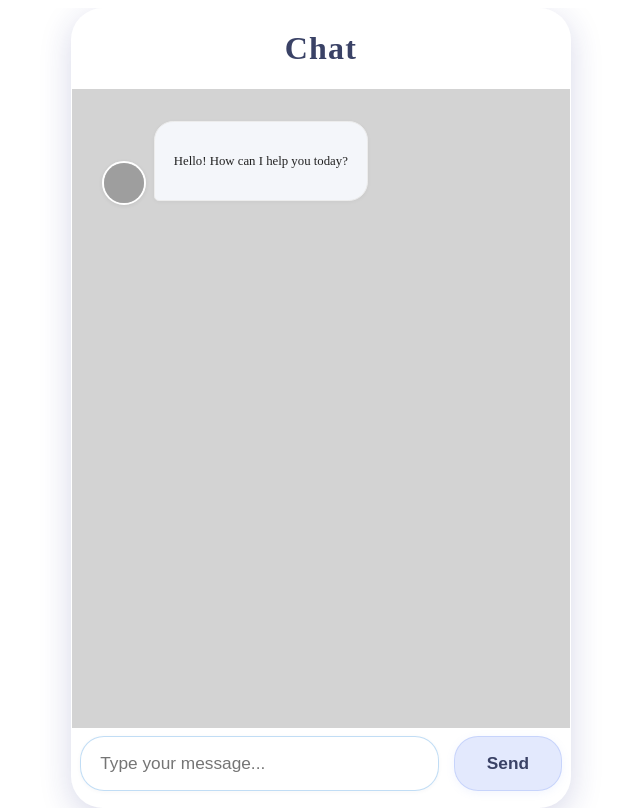
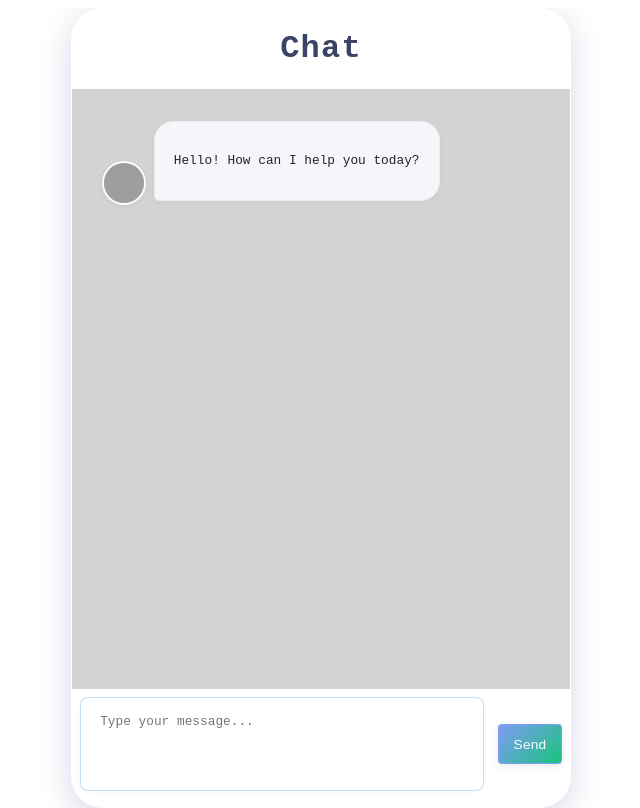
Before and after one commit to jinson-dev/cuddly-guide-ui, a Vue app: page / in a window 1280 px wide. Shown: the whole page, without its empty margins (319-959 px from the left). Built offline with nearby package versions, Linux system fonts and the light colour scheme; grey boxes are pictures that could not be loaded.

Commit message:
alpha commit v2

```diff
--- a/src/App.vue
+++ b/src/App.vue
@@ -118,6 +118,7 @@ watch(
 .chatgpt-app {
   display: flex;
   height: 100vh;
+  font-family: 'Courier New', Courier, monospace;
 }
 
 .main-chat {
--- a/src/components/ChatInput.vue
+++ b/src/components/ChatInput.vue
@@ -1,11 +1,13 @@
 <template>
   <form class="chat-input" @submit.prevent="onSend">
-    <input
+    <textarea
       v-model="input"
-      type="text"
       placeholder="Type your message..."
       @keydown.enter.exact.prevent="onSend"
       autocomplete="off"
+      class="chat-textarea"
+      rows="3"
+      style="resize: none; overflow-y: auto;"
     />
     <button type="submit" :disabled="props.disabled">Send</button>
   </form>
@@ -32,17 +34,20 @@ function onSend() {
 <style scoped>
 .chat-input {
   display: flex;
+  align-items: center;
+  justify-content: center;
   padding: 0.5rem 0.5rem 0.5rem 0.5rem;
   position: sticky;
   bottom: 0;
   z-index: 10;
 }
-.chat-input input {
+.chat-textarea {
   flex: 1;
   padding: 1rem 1.2rem;
   border: 1.5px solid rgba(33, 135, 219, 0.28);
-  border-radius: 1.5rem;
-  font-size: 1.08rem;
+  border-radius: 0.5rem;
+  font-size: 0.8rem;
+  font-family: 'Courier New', Courier, monospace;
   outline: none;
   margin-right: 0.9rem;
   background: rgba(255,255,255,0.18);
@@ -51,27 +56,54 @@ function onSend() {
   transition: border 0.2s;
   backdrop-filter: blur(8px) saturate(160%);
   -webkit-backdrop-filter: blur(8px) saturate(160%);
+  height: 60px;
+  max-height: 120px;
+  resize: none;
+  overflow-y: auto;
+  word-break: break-word;
+  white-space: pre-wrap;
+  padding-right: 2.2rem;
+  /* Hide scrollbar for Chrome, Safari and Opera */
+  scrollbar-width: none; /* Firefox */
+  -ms-overflow-style: none;  /* IE and Edge */
+  text-align: justify; /* Note: Most browsers do not support justify in textarea */
 }
-.chat-input input:focus {
+.chat-textarea:focus {
   border: 1.5px solid #7f9cf5;
 }
 .chat-input button {
-  padding: 1rem 2rem;
+  width: 64px;
+  height: 40px;
+  min-width: 64px;
+  min-height: 40px;
+  max-width: 64px;
+  max-height: 40px;
+  padding: 0;
   border: none;
-  border-radius: 1.5rem;
-  background: rgba(127,156,245,0.22);
-  color: #3a4266;
-  font-weight: 600;
-  font-size: 1.08rem;
+  border-radius: 0.2rem;
+  background: linear-gradient(135deg, #7f9cf5 0%, #19c37d 100%);
+  color: #fff;
+  font-weight: 500;
+  font-size: 0.85rem;
   cursor: pointer;
-  transition: background 0.2s, box-shadow 0.2s;
-  box-shadow: 0 2px 8px rgba(127,156,245,0.10);
-  border: 1.2px solid rgba(127,156,245,0.28);
-  backdrop-filter: blur(8px) saturate(160%);
-  -webkit-backdrop-filter: blur(8px) saturate(160%);
+  transition: background 0.18s, box-shadow 0.18s, transform 0.12s;
+  box-shadow: 0 2px 8px rgba(31,38,135,0.10);
+  border: 1.2px solid #7f9cf5;
+  display: flex;
+  align-items: center;
+  justify-content: center;
+  letter-spacing: 0.02em;
+  outline: none;
 }
 .chat-input button:hover {
-  background: rgba(127,156,245,0.32);
+  background: linear-gradient(135deg, #19c37d 0%, #7f9cf5 100%);
+  box-shadow: 0 4px 16px rgba(31,38,135,0.18);
+  transform: translateY(-2px) scale(1.05);
+}
+.chat-input button:active {
+  background: linear-gradient(135deg, #7f9cf5 0%, #19c37d 100%);
+  box-shadow: 0 2px 8px rgba(31,38,135,0.10);
+  transform: scale(0.98);
 }
 .chat-input button:disabled {
   background: #e0e0e0;
@@ -84,7 +116,7 @@ function onSend() {
     padding: 0.7rem 0.5rem 0.8rem 0.5rem;
     border-radius: 0;
   }
-  .chat-input input {
+  .chat-textarea {
     font-size: 1rem;
     padding: 0.8rem 1rem;
     margin-right: 0.5rem;
@@ -94,4 +126,16 @@ function onSend() {
     padding: 0.8rem 1.2rem;
   }
 }
+/* Custom scrollbar for Webkit browsers */
+.chat-textarea::-webkit-scrollbar {
+  display: none;
+}
+.chat-textarea::-webkit-scrollbar-thumb {
+  background: #c0c0c0;
+  border-radius: 8px;
+}
+.chat-textarea::-webkit-scrollbar-track {
+  background: transparent;
+  border-radius: 8px;
+}
 </style>
--- a/src/components/ChatMessage.vue
+++ b/src/components/ChatMessage.vue
@@ -132,6 +132,7 @@ function attachCopyButtons() {
   position: relative;
   transition: background 0.2s, color 0.2s;
   border: 1px solid #ececec;
+  text-align: justify;
 }
 .chat-message.user .bubble {
   background: #19c37d;
```
